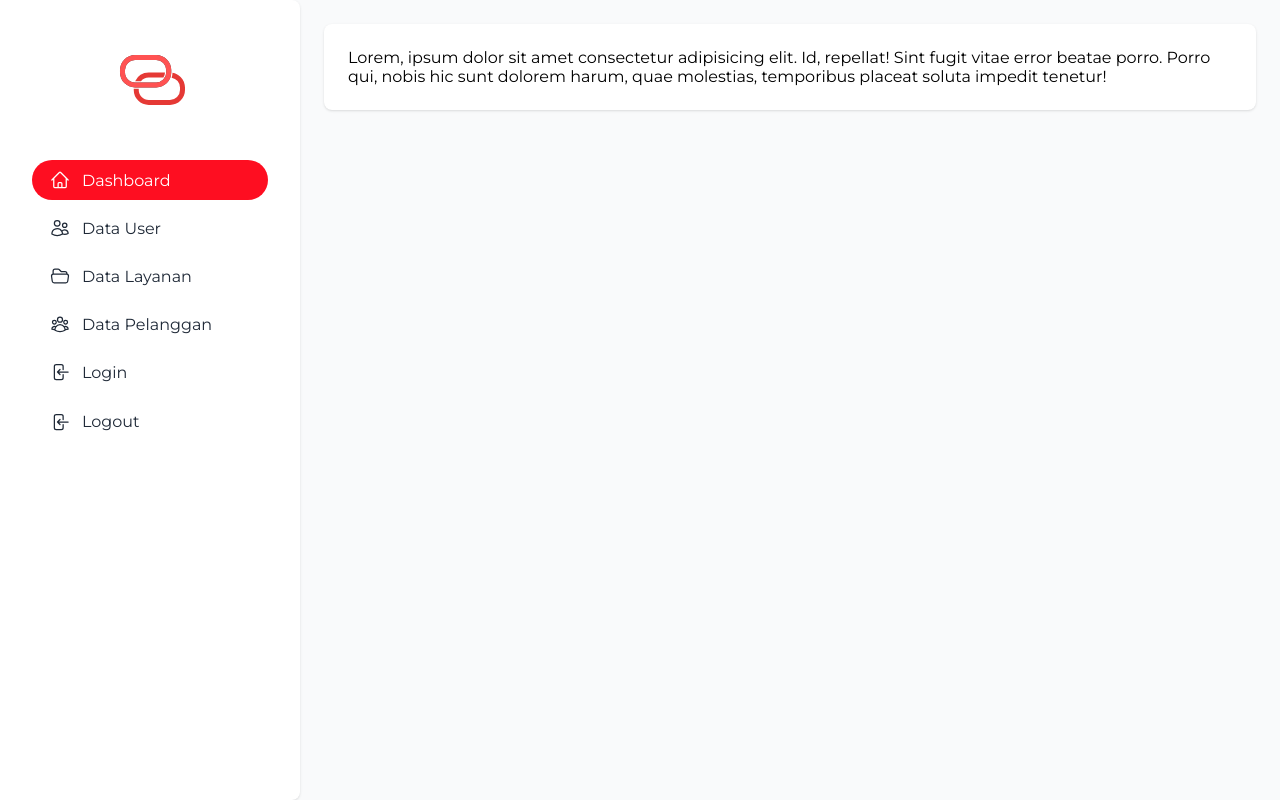
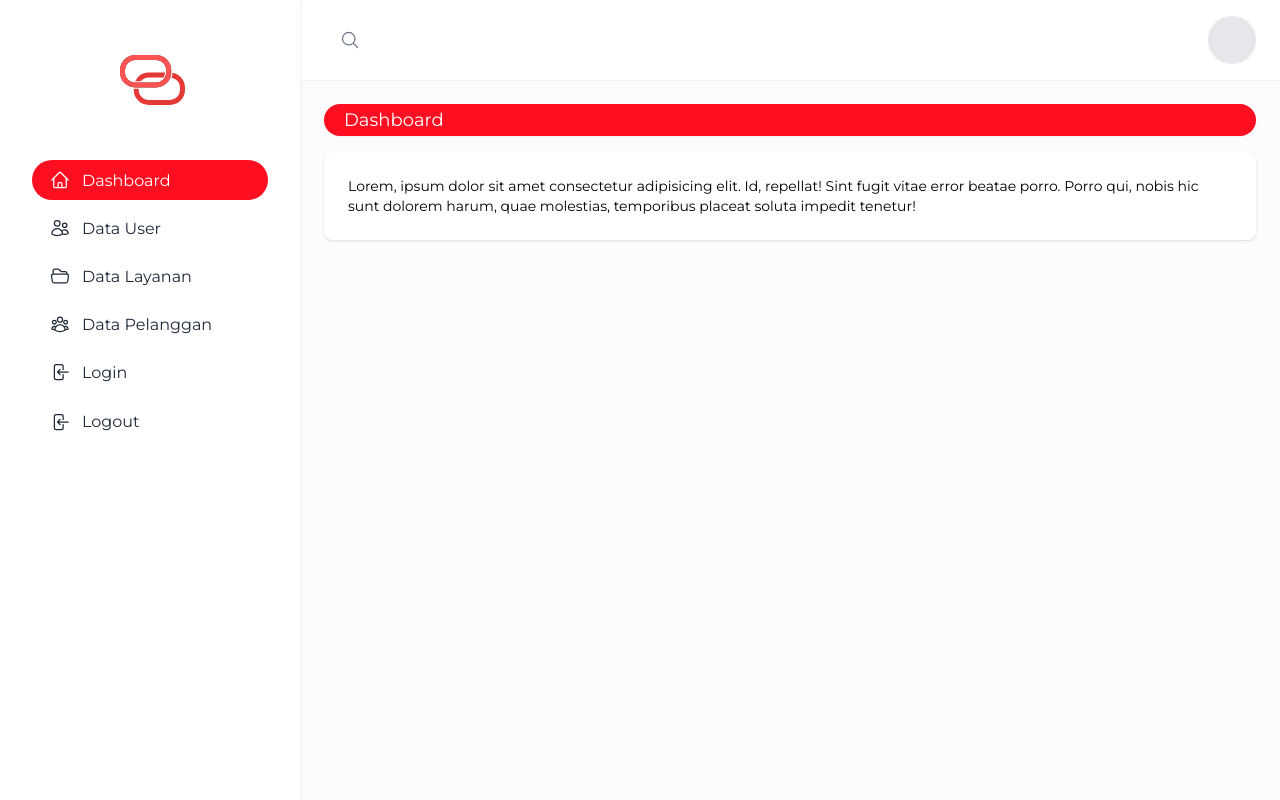
Before and after one commit to izzaalfiansyah/geoodp, a Nuxt app in the folder frontend/: page / in a window 1280 px wide. Built offline with nearby package versions, Linux system fonts and the light colour scheme.

Commit message:
make partials layout

```diff
--- a/frontend/components/Icon.vue
+++ b/frontend/components/Icon.vue
@@ -38,10 +38,26 @@
         d="M15.75 9V5.25A2.25 2.25 0 0013.5 3h-6a2.25 2.25 0 00-2.25 2.25v13.5A2.25 2.25 0 007.5 21h6a2.25 2.25 0 002.25-2.25V15M12 9l-3 3m0 0l3 3m-3-3h12.75" />
     </svg>
   </template>
+
+  <template v-if="type == 'search'">
+    <svg xmlns="http://www.w3.org/2000/svg" fill="none" viewBox="0 0 24 24" stroke-width="1.5" stroke="currentColor"
+      :class="class">
+      <path stroke-linecap="round" stroke-linejoin="round"
+        d="M21 21l-5.197-5.197m0 0A7.5 7.5 0 105.196 5.196a7.5 7.5 0 0010.607 10.607z" />
+    </svg>
+  </template>
+
+  <template v-if="type == 'menu'">
+    <svg xmlns="http://www.w3.org/2000/svg" fill="none" viewBox="0 0 24 24" stroke-width="1.5" stroke="currentColor"
+      :class="class">
+      <path stroke-linecap="round" stroke-linejoin="round" d="M3.75 6.75h16.5M3.75 12h16.5m-16.5 5.25h16.5" />
+    </svg>
+
+  </template>
 </template>
 
 <script setup lang="ts">
-export type IconType = 'home' | 'users' | 'user-group' | 'folder-open' | 'logout';
+export type IconType = 'home' | 'users' | 'user-group' | 'folder-open' | 'logout' | 'search' | 'menu';
 
 withDefaults(defineProps<{
   type: IconType;
--- /dev/null
+++ b/frontend/components/panel/Navbar.vue
@@ -0,0 +1,11 @@
+<template>
+  <div class="h-20 flex items-center justify-between bg-white shadow-sm px-6">
+    <div class="flex items-center space-x-4">
+      <Icon type="menu" class="lg:hidden w-5 h-5 text-gray-500" />
+      <Icon type="search" class="w-5 h-5 text-gray-500" />
+    </div>
+    <div class="flex items-center space-x-3">
+      <div class="rounded-full bg-gray-200 h-12 w-12"></div>
+    </div>
+  </div>
+</template>
--- /dev/null
+++ b/frontend/components/panel/Sidebar.vue
@@ -0,0 +1,69 @@
+<template>
+  <div
+    class="min-h-screen lg:relative fixed top-0 bottom-0 left-0 bg-white w300px z-100 shadow -translate-x-full lg:translate-x-0 transition"
+    :class="{ '!translate-x-0': sidebarOpen }">
+    <div class="flex justify-center py10">
+      <Logo width="80px" height="80px" />
+    </div>
+    <div class="px8">
+      <ul class="list-none pl0">
+        <template v-for="menu in menus">
+          <li class="mb2">
+            <NuxtLink :to="menu.path"
+              :class="`flex items-center p2.5 px4.5 decoration-none text-gray800 transition ${menu.path == '/' ? 'bg-primary text-white' : 'hover:text-primary'} rounded rounded-full`">
+              <Icon :type="menu.icon" class="mr3 w5 h5" />
+              <span>{{ menu.title }}</span>
+            </NuxtLink>
+          </li>
+        </template>
+        <li class="mb2">
+          <button type="button"
+            class="w-full bg-transparent border-none text-base cursor-pointer flex items-center p2.5 px4.5 decoration-none text-gray800 transition hover:text-primary rounded rounded-full">
+            <Icon type="logout" class="mr3 w5 h5" />
+            <span>Logout</span>
+          </button>
+        </li>
+      </ul>
+    </div>
+  </div>
+  <div class="bg-black bg-opacity-25 fixed top-0 left-0 right-0 bottom-0 z-99" :class="{ hidden: !sidebarOpen }"
+    :click="sidebarOpen = false"></div>
+</template>
+
+<script setup lang="ts">
+import { type IconType } from "~/components/Icon.vue";
+
+const sidebarOpen = ref(false);
+
+const menus: Array<{
+  path: string;
+  title: string;
+  icon: IconType;
+}> = [
+    {
+      path: '/',
+      title: 'Dashboard',
+      icon: 'home',
+    },
+    {
+      path: '/user',
+      title: 'Data User',
+      icon: 'users',
+    },
+    {
+      path: '/odp',
+      title: 'Data Layanan',
+      icon: 'folder-open',
+    },
+    {
+      path: '/pelanggan',
+      title: 'Data Pelanggan',
+      icon: 'user-group',
+    },
+    {
+      path: '/login',
+      title: 'Login',
+      icon: 'logout',
+    },
+  ];
+</script>
--- /dev/null
+++ b/frontend/components/panel/Title.vue
@@ -0,0 +1,5 @@
+<template>
+  <div class="text-lg text-white bg-primary px-5 p-.5 rounded-full mb-4 shadow-sm">
+    <slot></slot>
+  </div>
+</template>
--- a/frontend/layouts/default.vue
+++ b/frontend/layouts/default.vue
@@ -1,68 +1,11 @@
 <template>
-  <div class="bg-gray50 h-screen flex">
-    <div class="min-h-screen bg-white w300px rounded-r-lg shadow">
-      <div class="flex justify-center py10">
-        <Logo width="80px" height="80px" />
-      </div>
-      <div class="px8">
-        <ul class="list-none pl0">
-          <li class="mb2" v-for="menu in menus">
-            <NuxtLink :to="menu.path"
-              :class="`flex items-center p2.5 px4.5 decoration-none text-gray800 transition ${menu.path == '/' ? 'bg-primary text-white' : 'hover:text-primary'} rounded rounded-full`">
-              <Icon :type="menu.icon" class="mr3 w5 h5" />
-              <span>{{ menu.title }}</span>
-            </NuxtLink>
-          </li>
-          <li class="mb2">
-            <button type="button"
-              class="w-full bg-transparent border-none text-base cursor-pointer flex items-center p2.5 px4.5 decoration-none text-gray800 transition hover:text-primary rounded rounded-full">
-              <Icon type="logout" class="mr3 w5 h5" />
-              <span>Logout</span>
-            </button>
-          </li>
-        </ul>
-      </div>
-    </div>
+  <div class="bg-gray50 bg-opacity-50 h-screen flex">
+    <PanelSidebar></PanelSidebar>
     <div class="flex-1">
-      <div class="p-6">
+      <PanelNavbar></PanelNavbar>
+      <div class="p-6 text-sm">
         <NuxtPage />
       </div>
     </div>
   </div>
 </template>
-
-<script setup lang="ts">
-import { type IconType } from "../components/Icon.vue";
-
-const menus: Array<{
-  path: string;
-  title: string;
-  icon: IconType;
-}> = [
-    {
-      path: '/',
-      title: 'Dashboard',
-      icon: 'home',
-    },
-    {
-      path: '/user',
-      title: 'Data User',
-      icon: 'users',
-    },
-    {
-      path: '/odp',
-      title: 'Data Layanan',
-      icon: 'folder-open',
-    },
-    {
-      path: '/pelanggan',
-      title: 'Data Pelanggan',
-      icon: 'user-group',
-    },
-    {
-      path: '/login',
-      title: 'Login',
-      icon: 'logout',
-    },
-  ];
-</script>
--- a/frontend/pages/index.vue
+++ b/frontend/pages/index.vue
@@ -1,4 +1,5 @@
 <template>
+  <PanelTitle>Dashboard</PanelTitle>
   <div class="bg-white rounded-lg shadow p6">
     Lorem, ipsum dolor sit amet consectetur adipisicing elit. Id, repellat! Sint fugit vitae error beatae porro. Porro
     qui, nobis hic sunt dolorem harum, quae molestias, temporibus placeat soluta impedit tenetur!
```
